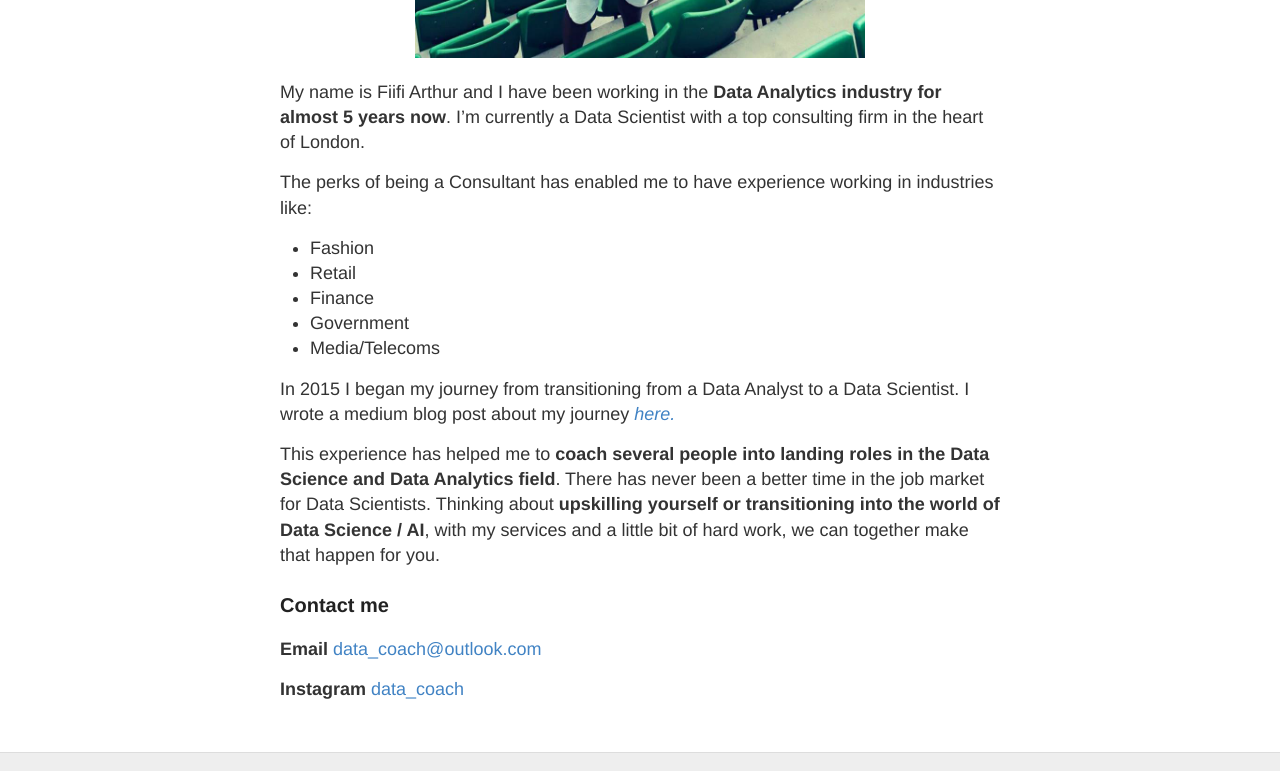
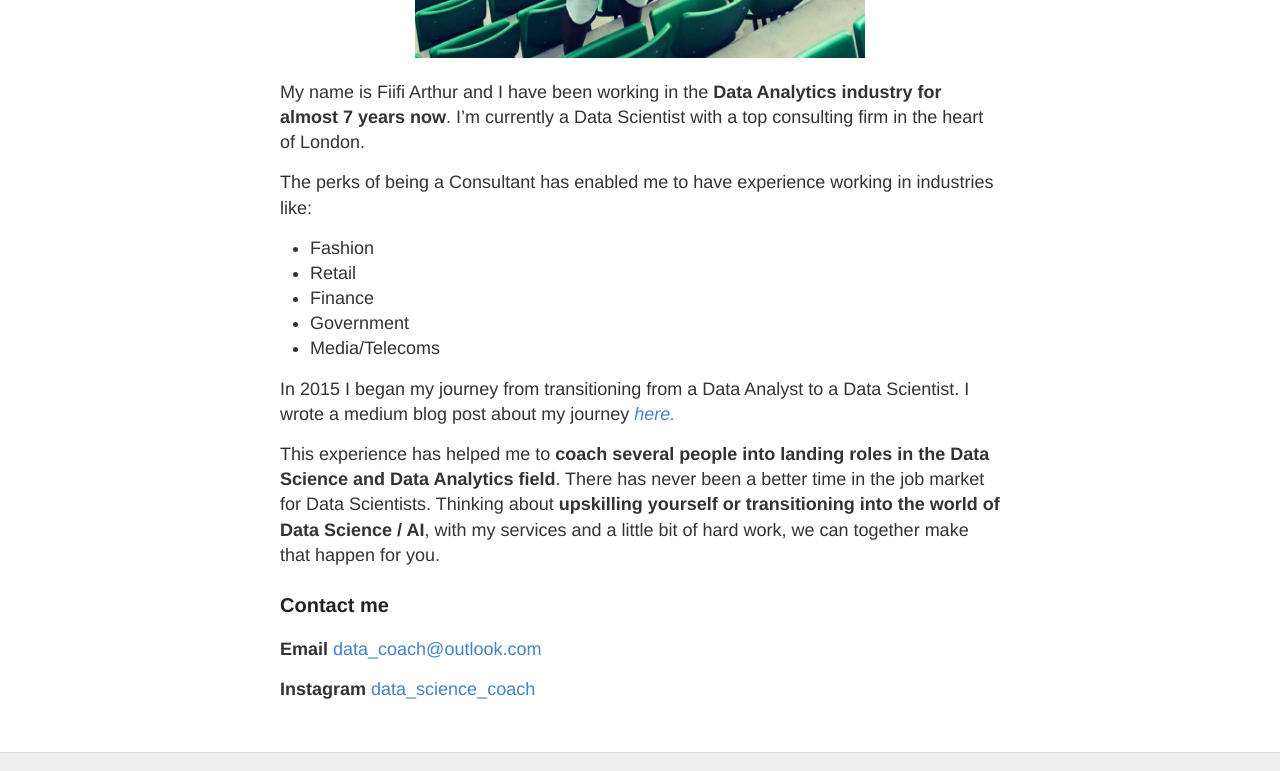
Before and after one commit to Fiifi2015/Fiifi2015.github.io, a Jekyll site: the page built from about.md, in a window 1280 px wide. Shown: the part 755-1526 px from the top of the page. Built offline with Jekyll 4.4.1, drawn with Linux system fonts in a browser that asks for light colours.

Commit message:
more changes

```diff
--- a/about.md
+++ b/about.md
@@ -8,7 +8,7 @@ title: Data Science Coach
   <img width="450" height="450" src="https://raw.githubusercontent.com/Fiifi2015/Fiifi2015.github.io/master/images/potrait2.jpg">
 </p>
 
-My name is Fiifi Arthur and I have been working in the **Data Analytics industry for almost 5 years now**. I'm currently a Data Scientist with a top consulting firm in the heart of London.
+My name is Fiifi Arthur and I have been working in the **Data Analytics industry for almost 7 years now**. I'm currently a Data Scientist with a top consulting firm in the heart of London.
 
 The perks of being a Consultant has enabled me to have experience working in industries like:
 - Fashion
@@ -27,4 +27,4 @@ In 2015 I began my journey from transitioning from a Data Analyst to a Data Scie
 [data_coach@outlook.com](mailto:data_coach@outlook.com)
 
 **Instagram**
-[data_coach](https://www.instagram.com/data_coach/?hl=en)
+[data_science_coach](https://www.instagram.com/data_coach/?hl=en)
```
Also changed, not shown: _posts/2014-3-3-Hello-World.md (+1 -1 lines).
